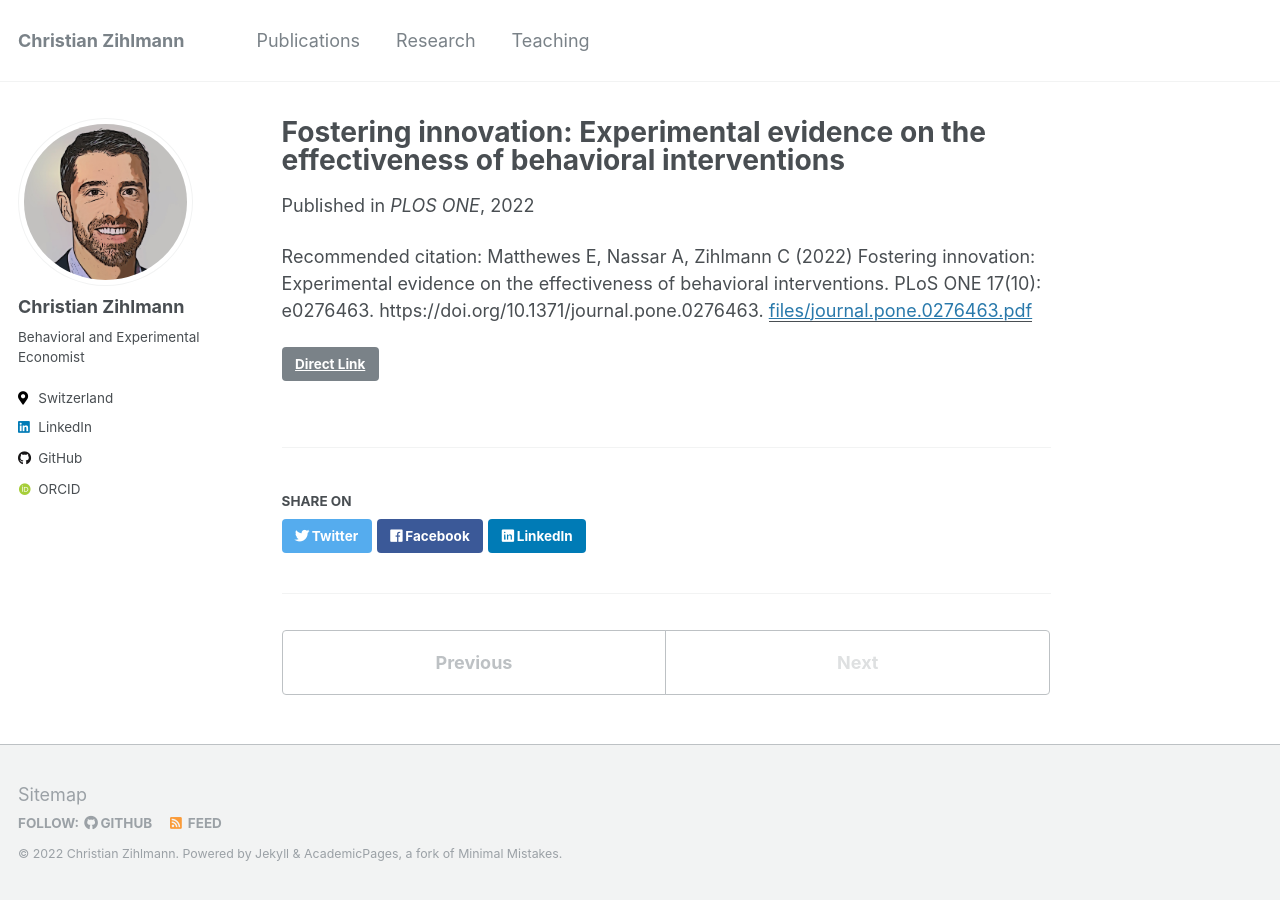
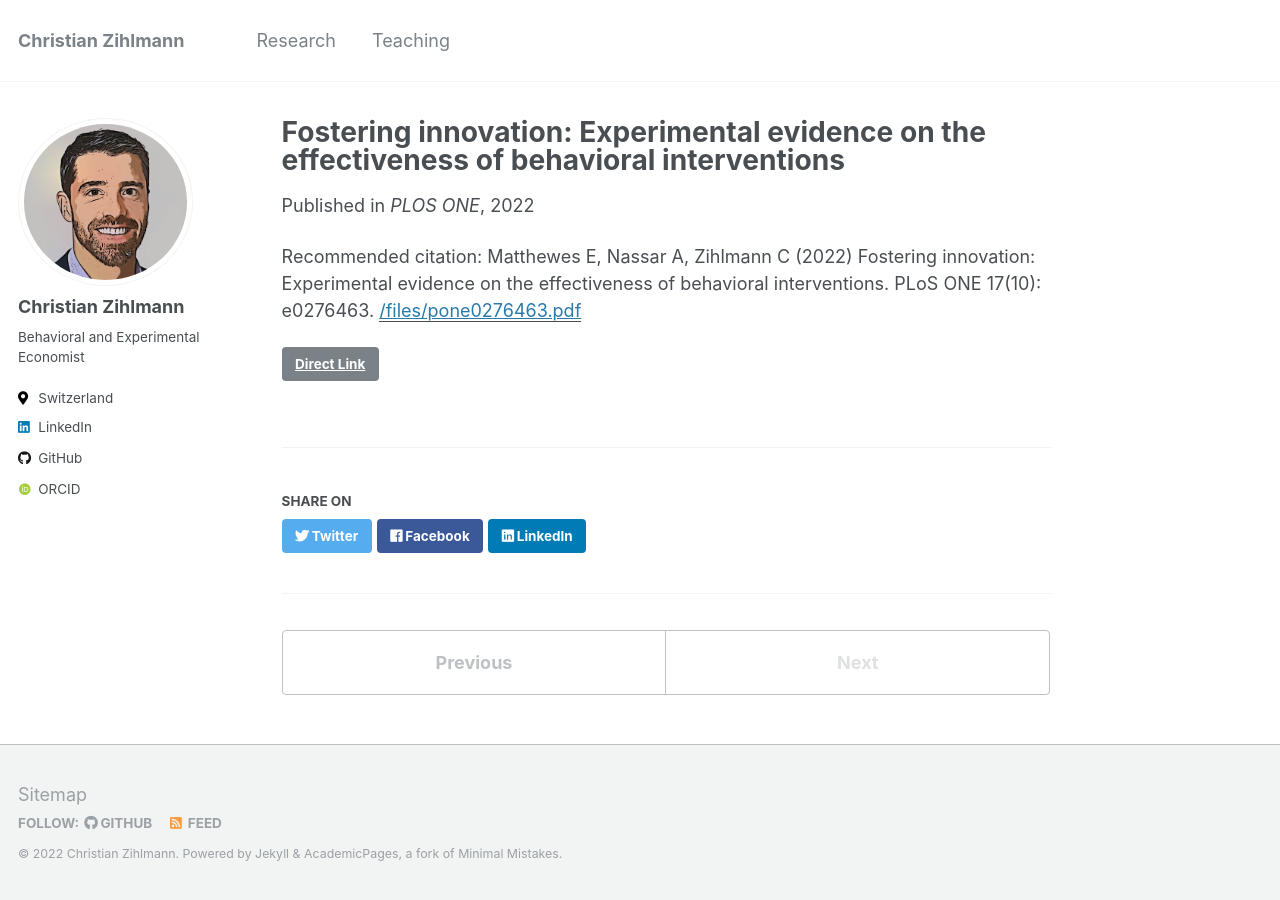
Before and after one commit to christianzihlmann/christianzihlmann.github.io, a Jekyll site: the page built from _publications/2022_plos.md, in a window 1280 px wide. Built offline with Jekyll 4.4.1, drawn with Linux system fonts in a browser that asks for light colours; some web fonts are replaced.

Commit message:
10dec22-2

```diff
--- a/_data/navigation.yml
+++ b/_data/navigation.yml
@@ -1,10 +1,10 @@
 # main links links
 main:
-  - title: "Publications"
+  - title: "Research"
     url: /publications/
 
-  - title: "Research"
-    url: /research/
+ # - title: "Research"
+ #   url: /research/
 
   - title: "Teaching"
     url: /teaching/
--- a/_publications/2022_plos.md
+++ b/_publications/2022_plos.md
@@ -6,7 +7,7 @@ excerpt: 'We experimentally investigate an intervention that ought to motivate i
 date: 2022-10-19
 venue: 'PLOS ONE'
 code: 'https://osf.io/hup9c/'
-paperurl: 'files/journal.pone.0276463.pdf'
+paperurl: '/files/pone0276463.pdf'
 link: 'https://journals.plos.org/plosone/article?id=10.1371/journal.pone.0276463'
-citation: 'Matthewes E, Nassar A, Zihlmann C (2022) Fostering innovation: Experimental evidence on the effectiveness of behavioral interventions. PLoS ONE 17(10): e0276463. https://doi.org/10.1371/journal.pone.0276463.'
+citation: 'Matthewes E, Nassar A, Zihlmann C (2022) Fostering innovation: Experimental evidence on the effectiveness of behavioral interventions. PLoS ONE 17(10): e0276463.'
 ---
```
Also changed, not shown: other parts of _publications/2022_plos.md (+1 -0 lines), _pages/publications.md (+17 -8 lines), _pages/publications_original.md (added, +18 -0 lines), _publications/2022_hindsight.md (added, +13 -0 lines), _publications/templates/2019-BayesPostEst.md (renamed from _publications/2019-BayesPostEst.md), _publications/templates/2020-civilian-targeting.md (renamed from _publications/2020-civilian-targeting.md), _publications/templates/2021-conflict-preemption.md (renamed from _publications/2021-conflict-preemption.md), _publications/templates/2021-peace-agreement-strength.md (renamed from _publications/2021-peace-agreement-strength.md), _publications/templates/2022-teaching-programming.md (renamed from _publications/2022-teaching-programming.md), 10 other files.
